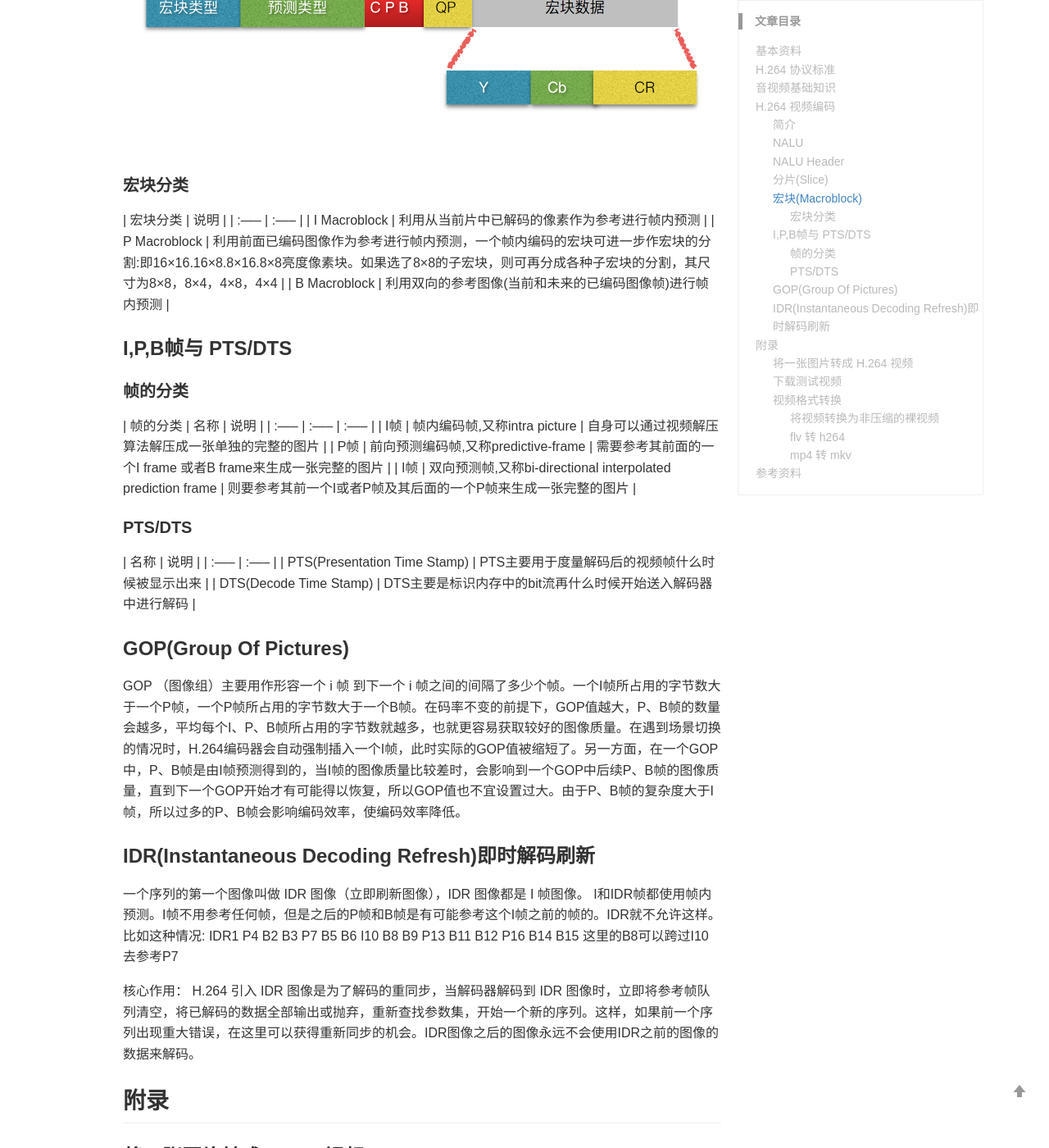
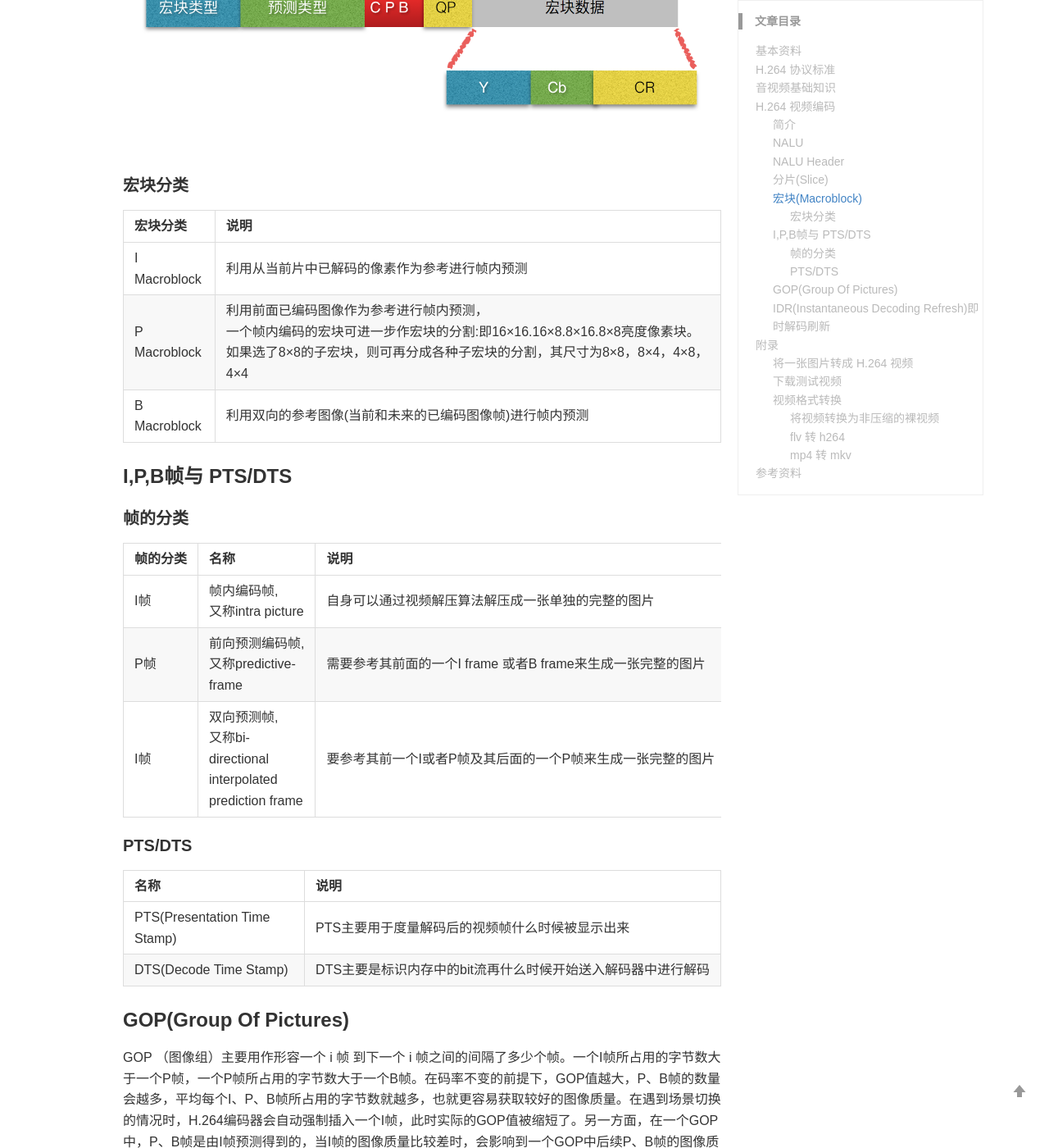
Before and after one commit to doyzfly/doyzfly.github.io, a Jekyll site: the page built from _posts/2019-11-21-h264-encoding-info.md, in a window 1280 px wide and 1400 px high, scrolled down 6197 px. Shown: the whole window at 82% size. Built offline with Jekyll 4.4.1, drawn with Linux system fonts in a browser that asks for light colours; comment, search, counter and statistics services are not loaded.

Commit message:
fix table

```diff
--- a/_posts/2019-11-21-h264-encoding-info.md
+++ b/_posts/2019-11-21-h264-encoding-info.md
@@ -93,6 +93,7 @@ PPS图像参数集 （包括一个图像的所有分片的所有相关信息，
 <img src="/images/posts/h264/macroblock.png">
 
 #### 宏块分类
+
 | 宏块分类 | 说明 |
 | :----- | :----- |
 | I Macroblock | 利用从当前片中已解码的像素作为参考进行帧内预测 |
@@ -101,13 +102,15 @@ PPS图像参数集 （包括一个图像的所有分片的所有相关信息，
 
 ### I,P,B帧与 PTS/DTS
 #### 帧的分类
+
 | 帧的分类 | 名称 | 说明 |
 | :----- | :----- | :----- |
 | I帧 | 帧内编码帧,又称intra picture | 自身可以通过视频解压算法解压成一张单独的完整的图片 |
 | P帧 | 前向预测编码帧,又称predictive-frame | 需要参考其前面的一个I frame 或者B frame来生成一张完整的图片 |
-| I帧 | 双向预测帧,又称bi-directional interpolated prediction frame | 则要参考其前一个I或者P帧及其后面的一个P帧来生成一张完整的图片 |
+| I帧 | 双向预测帧,又称bi-directional interpolated prediction frame | 要参考其前一个I或者P帧及其后面的一个P帧来生成一张完整的图片 |
 
 #### PTS/DTS
+
 | 名称 | 说明 |
 | :----- | :----- |
 | PTS(Presentation Time Stamp) | PTS主要用于度量解码后的视频帧什么时候被显示出来 |
```
